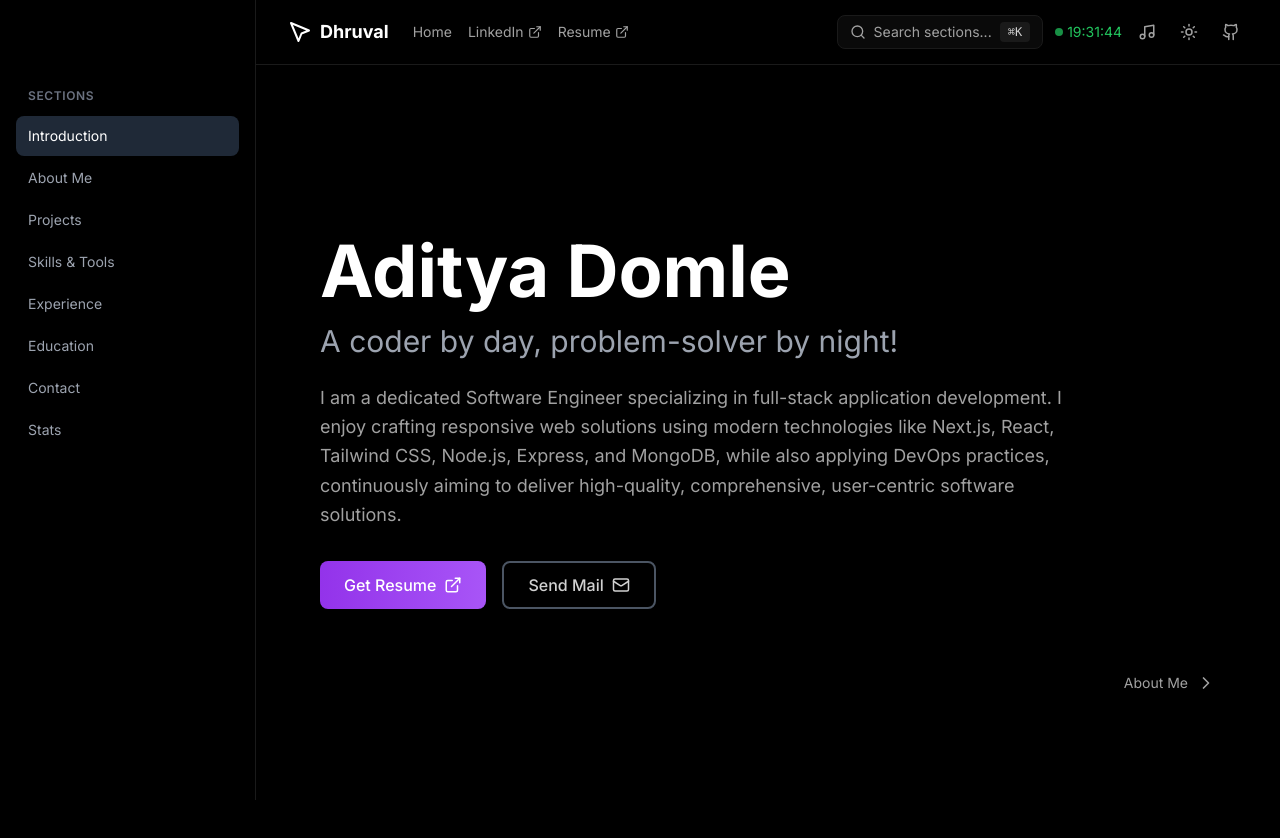
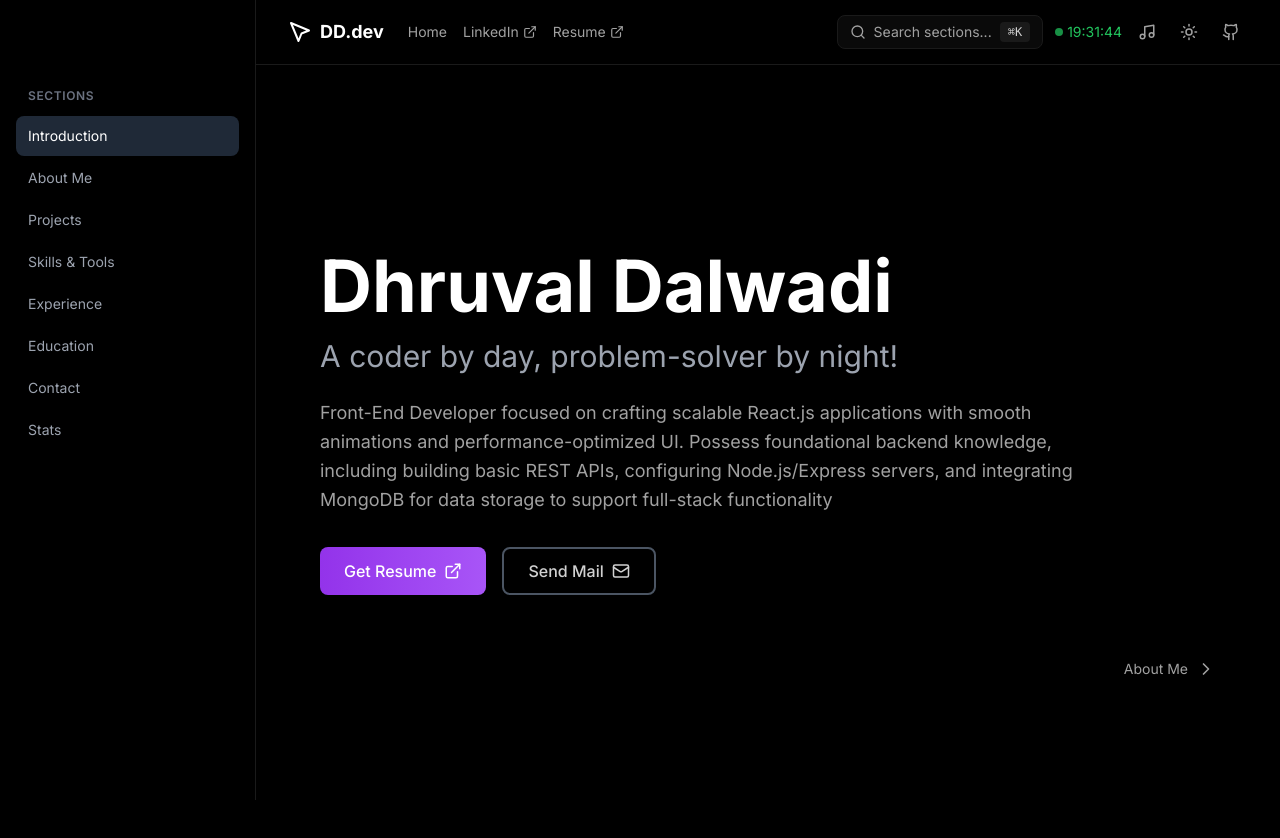
Before and after one commit to dhruval1907/My-Portfolio, a React (Vite) app: page / in a window 1280 px wide. Shown: the top 838 px of the page. Built offline with nearby package versions, Linux system fonts and the light colour scheme.

Commit message:
home section done

```diff
--- a/src/components/Navbar.jsx
+++ b/src/components/Navbar.jsx
@@ -46,14 +46,14 @@ const Navbar = ({ theme, toggleTheme }) => {
                 <svg width="24" height="24" viewBox="0 0 24 24" fill="none" className="text-white">
                   <path d="M3 3L10.5 21L13.5 13.5L21 10.5L3 3Z" stroke="currentColor" strokeWidth="2" strokeLinecap="round" strokeLinejoin="round"/>
                 </svg>
-                <span className="text-lg font-bold text-white hidden md:block">Dhruval</span>
+                <span className="text-lg font-bold text-white hidden md:block">DD.dev</span>
               </Link>
               <div className="hidden md:flex items-center gap-4 text-sm">
                 <Link to="/" className="text-gray-soft hover:text-white transition-colors">
                   Home
                 </Link>
                 <a
-                  href="https://linkedin.com"
+                  href="https://www.linkedin.com/in/dhruval-dalwadi-892144306/"
                   target="_blank"
                   rel="noopener noreferrer"
                   className="flex items-center gap-1 text-gray-soft hover:text-white transition-colors"
@@ -105,7 +105,7 @@ const Navbar = ({ theme, toggleTheme }) => {
                   )}
                 </button>
                 <a
-                  href="https://github.com"
+                  href="https://github.com/dhruval1907"
                   target="_blank"
                   rel="noopener noreferrer"
                   className="p-2 hover:bg-dark-secondary rounded-lg transition-colors"
--- a/src/pages/Introduction.jsx
+++ b/src/pages/Introduction.jsx
@@ -16,16 +16,13 @@ const Introduction = () => {
             transition={{ delay: 0.2 }}
           >
             <h1 className="text-5xl md:text-7xl font-bold text-white mb-4">
-              Aditya Domle
+              Dhruval Dalwadi
             </h1>
             <h2 className="text-2xl md:text-3xl text-gray-400 mb-6">
               A coder by day, problem-solver by night!
             </h2>
             <p className="text-gray-soft text-lg mb-8 max-w-3xl leading-relaxed">
-              I am a dedicated Software Engineer specializing in full-stack application development.
-              I enjoy crafting responsive web solutions using modern technologies like Next.js, React,
-              Tailwind CSS, Node.js, Express, and MongoDB, while also applying DevOps practices,
-              continuously aiming to deliver high-quality, comprehensive, user-centric software solutions.
+              Front-End Developer focused on crafting scalable React.js applications with smooth animations and performance-optimized UI. Possess foundational backend knowledge, including building basic REST APIs, configuring Node.js/Express servers, and integrating MongoDB for data storage to support full-stack functionality
             </p>
             <div className="flex flex-wrap gap-4">
               <Button variant="primary" icon={<ExternalLink size={18} />}>
```
